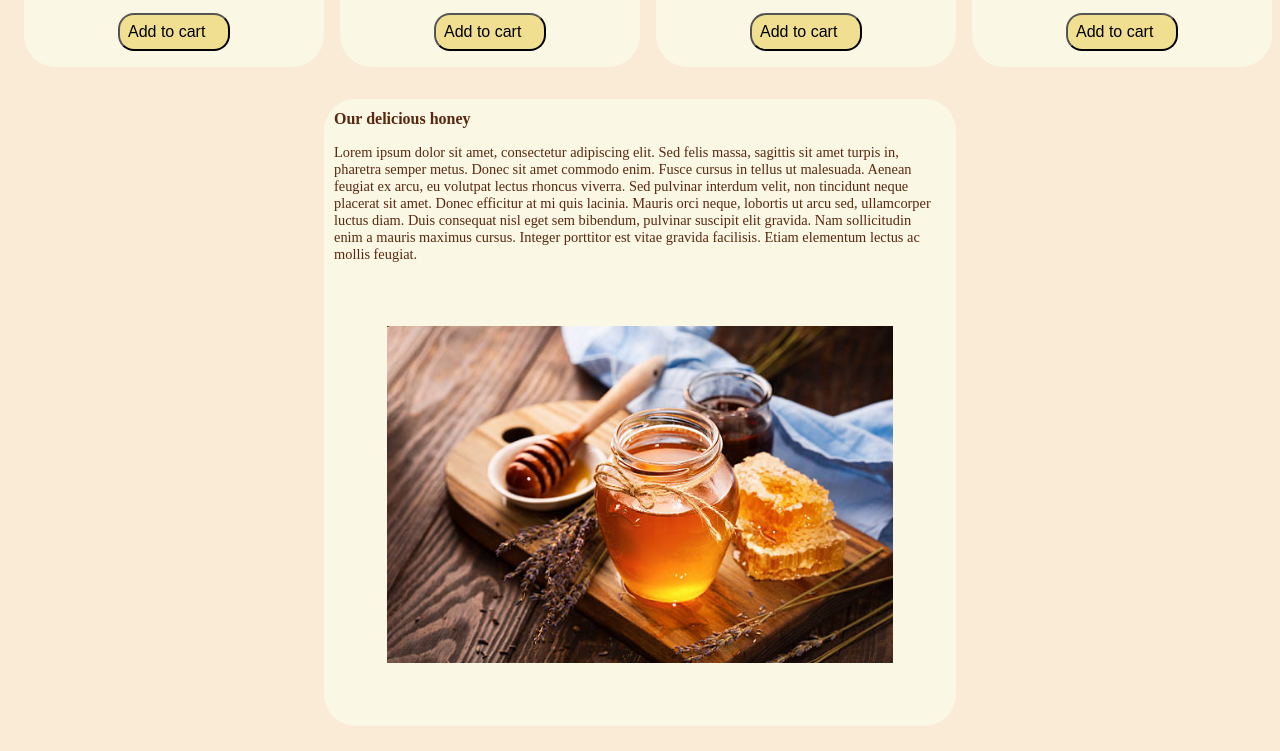
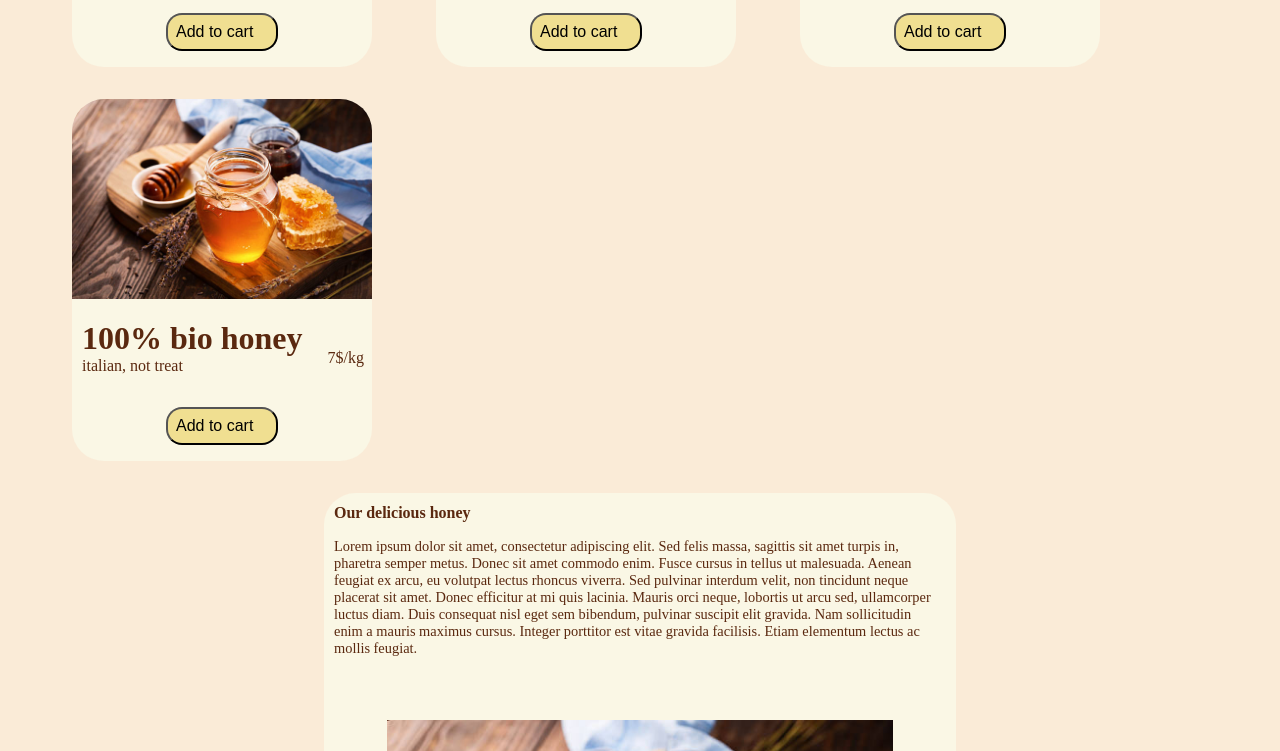
Before and after one commit to xorbun/27-09-2023, a plain HTML site: page index.html in a window 1280 px wide. Shown: the part 506-1257 px from the top of the page. Drawn offline with Linux system fonts and the light colour scheme.

Commit message:
some bug fixed

```diff
--- a/assets/content.css
+++ b/assets/content.css
@@ -133,3 +133,20 @@ button
     margin-right: auto;
     margin-bottom: 10%;
 }
+@media screen and (min-width:820px)
+{
+
+.card
+{
+    background-color: rgb(250, 247, 229);
+    border-radius: 2em;
+    width: 300px;
+    display: flex;
+    flex-direction: column;
+    justify-content: center;
+    color: rgb(90, 40, 15);
+    margin-top: 2em;
+    margin-left: 4em;
+}
+
+}
```
